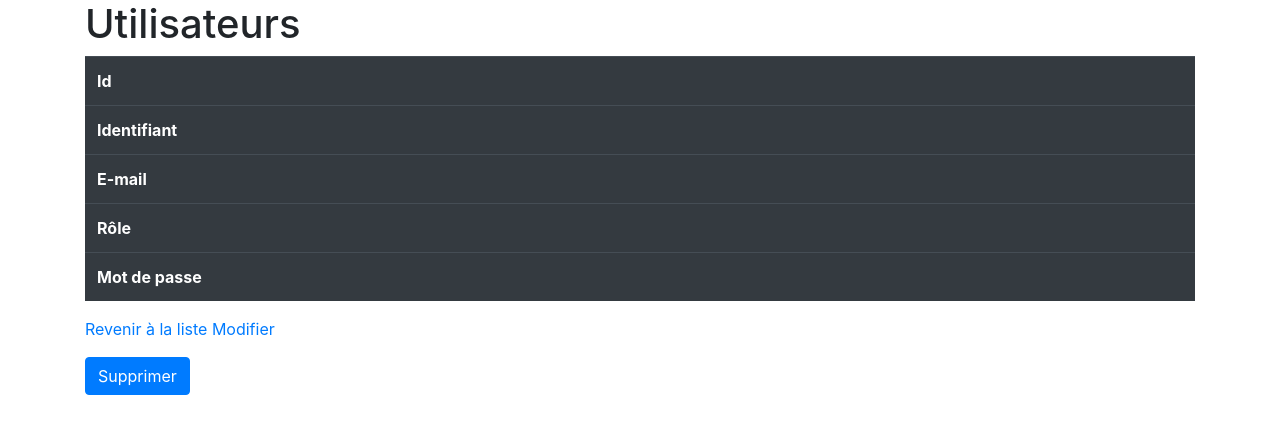
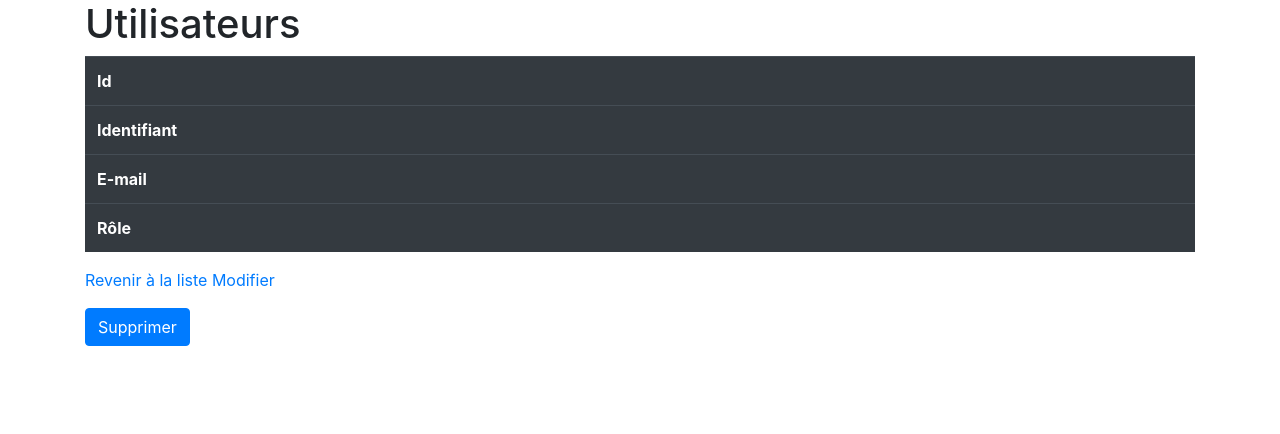
Before and after one commit to Niiree/BaseConnaissance, a Symfony app: template templates/users/show.html.twig in a window 1280 px wide. Shown: the part 76-510 px from the top of the page. Run offline with Twig, Linux system fonts and the light colour scheme; the template is opened without the code that fills it, so the values that code supplies are empty; some libraries are stand-ins or nearby versions.

Commit message:
Retrait de l'affichage mot de passe dans le visionnage utilisateur

```diff
--- a/templates/users/show.html.twig
+++ b/templates/users/show.html.twig
@@ -28,10 +28,6 @@
                 <th scope="col">Rôle</th>
                 <td>{{ user.roles ? user.roles|json_encode : '' }}</td>
             </tr>
-            <tr>
-                <th scope="col">Mot de passe</th>
-                <td>{{ user.password }}</td>
-            </tr>
             </tbody>
         </table>
 
```
